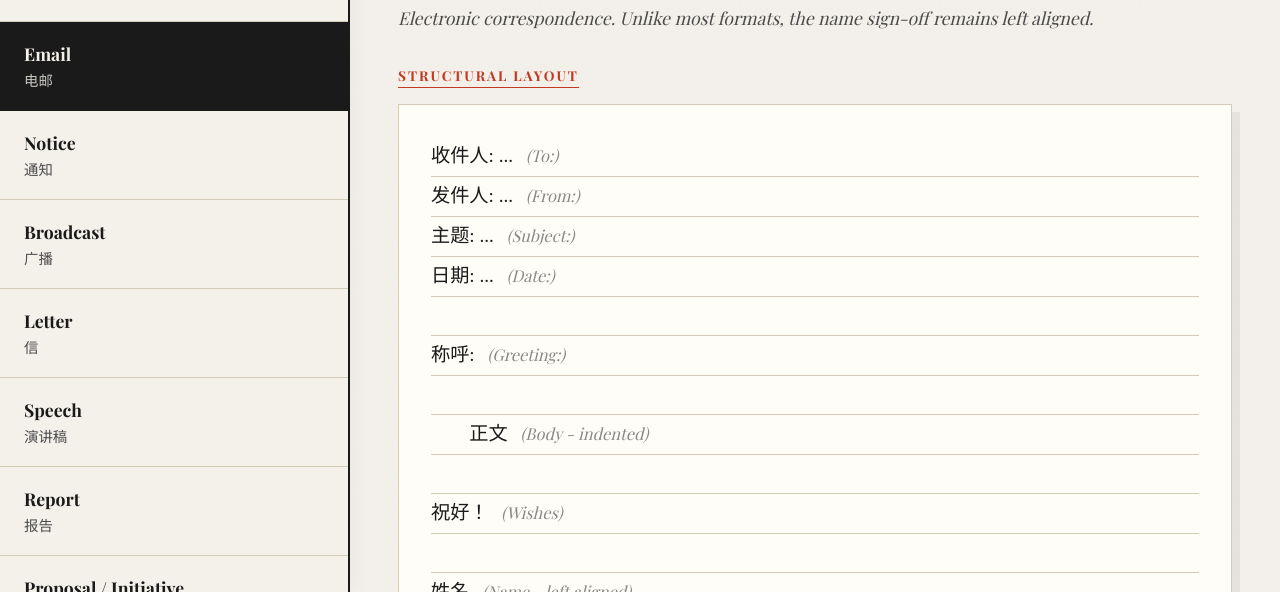
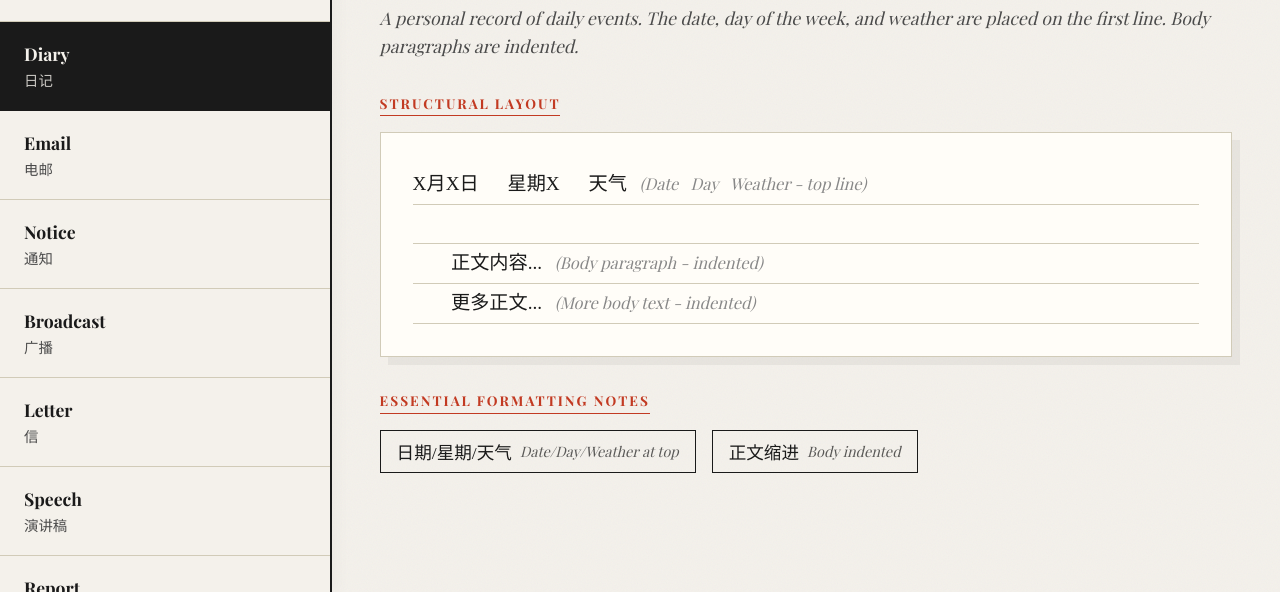
Before and after one commit to WizOfTheWest/MandarinTextTypes, a plain HTML site: page index.html in a window 1280 px wide. Shown: the part 208-800 px from the top of the page. Drawn offline with nearby package versions, Linux system fonts and the light colour scheme; a web font is replaced by a local one.

Commit message:
Add diary text type data to index.html

```diff
--- a/index.html
+++ b/index.html
@@ -304,6 +304,17 @@
 
     <script>
         const textTypesData = [
+        {
+        id: 'diary',
+        enTitle: 'Diary',
+        zhTitle: '日记',
+        description: 'A personal record of daily events. The date, day of the week, and weather are placed on the first line. Body paragraphs are indented.',
+        structure: 'X月X日 &nbsp;&nbsp;&nbsp;&nbsp; 星期X &nbsp;&nbsp;&nbsp;&nbsp; 天气 <span class="translation">(Date &nbsp; Day &nbsp; Weather - top line)</span>\n\n　　正文内容... <span class="translation">(Body paragraph - indented)</span>\n　　更多正文... <span class="translation">(More body text - indented)</span>',
+        keywords: [
+            { zh: '日期/星期/天气', en: 'Date/Day/Weather at top' },
+            { zh: '正文缩进', en: 'Body indented' }
+        ]
+    },
     {
         id: 'email',
         enTitle: 'Email',
```
